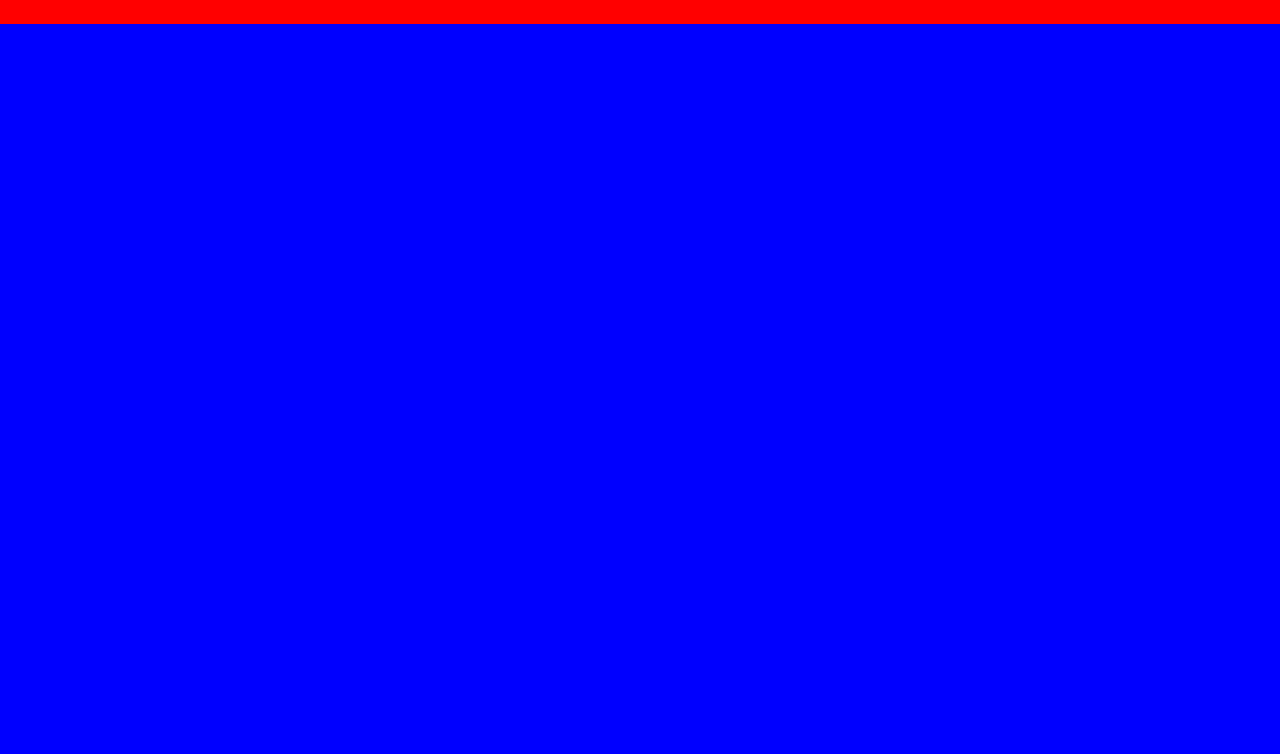
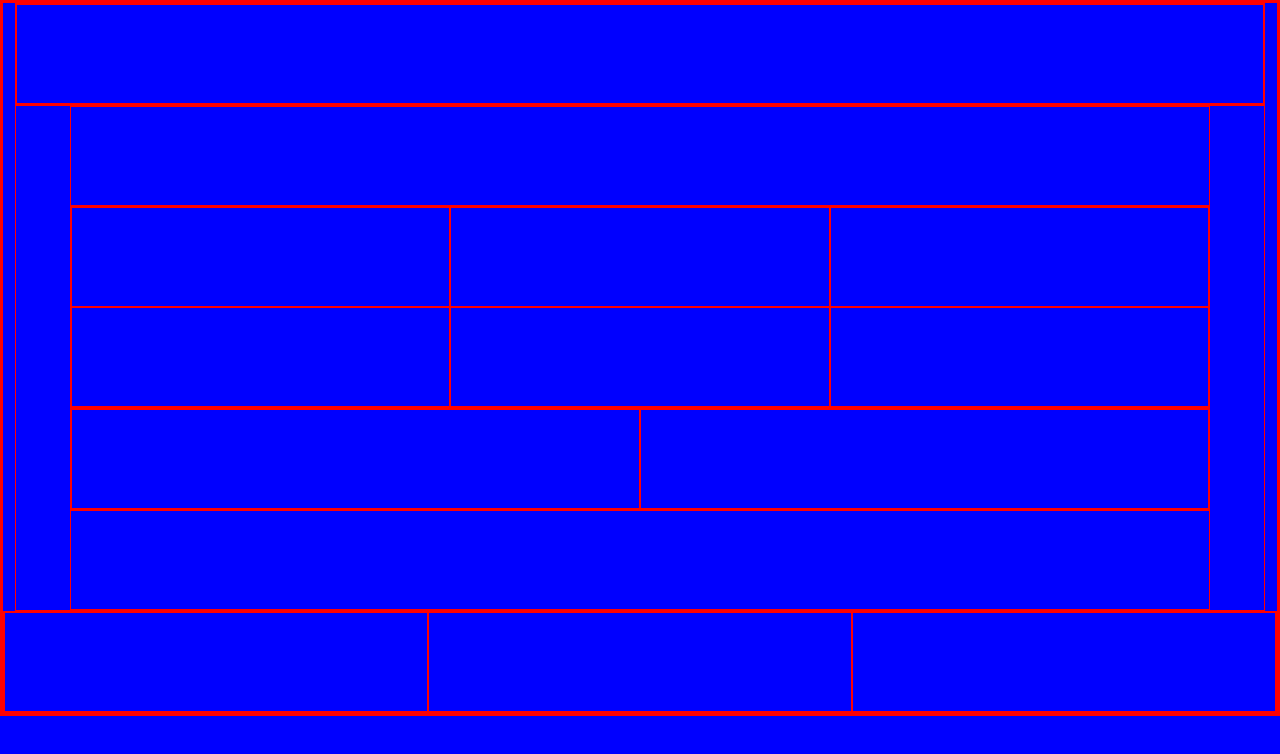
Before and after one commit to Giaki22/html-css-bootstrap-freelancer, a plain HTML site: page index.html in a window 1280 px wide. Drawn offline with nearby package versions, Linux system fonts and the light colour scheme.

Commit message:
+ Structure

```diff
--- a/css/style.css
+++ b/css/style.css
@@ -1,4 +1,9 @@
 *{
     border: 1px solid red;
     background-color: blue;
+    min-height: 100px;
 }
+.hero, .portfolio, .about, .contact{
+    max-width: 1140px;
+    margin: 0 auto;
+}
--- a/index.html
+++ b/index.html
@@ -10,20 +10,34 @@
     <title>Bootstrap</title>
 </head>
 <body>
+    <div class="container-fluid">
         <header>
             <nav></nav>
         </header>
         <main>
-        <div class="portfolio">
+            <div class="hero row">
+
             </div>
-        <div class="about"></div>
+            <div class="portfolio row">
+                <div class="col-xs-12 col-md-6 col-xl-4"></div>
+                <div class="col-xs-12 col-md-6 col-xl-4"></div>
+                <div class="col-xs-12 col-md-6 col-xl-4"></div>
+                <div class="col-xs-12 col-md-6 col-xl-4"></div>
+                <div class="col-xs-12 col-md-6 col-xl-4"></div>
+                <div class="col-xs-12 col-md-6 col-xl-4"></div>
+            </div>
+            <div class="about row">
+                <div class="col-xs-12 col-md-6"></div>
+                <div class="col-xs-12 col-md-6"></div>
+            </div>
             <div class="contact"></div>
         </main>
-    <footer>
-        <div class="location"></div>
-        <div class="links"></div>
-        <div class="about-footer"></div>
+        <footer class="row">
+            <div class="location col-xs-12 col-md-4"></div>
+            <div class="links col-xs-12 col-md-4"></div>
+            <div class="about-footer col-xs-12 col-md-4"></div>
         </footer>
+    </div>
     <script src="https://cdn.jsdelivr.net/npm/bootstrap@5.1.3/dist/js/bootstrap.bundle.min.js" integrity="sha384-ka7Sk0Gln4gmtz2MlQnikT1wXgYsOg+OMhuP+IlRH9sENBO0LRn5q+8nbTov4+1p" crossorigin="anonymous"></script>
 </body>
 </html>
```
Lines whose indentation alone changed are shown as unchanged.
